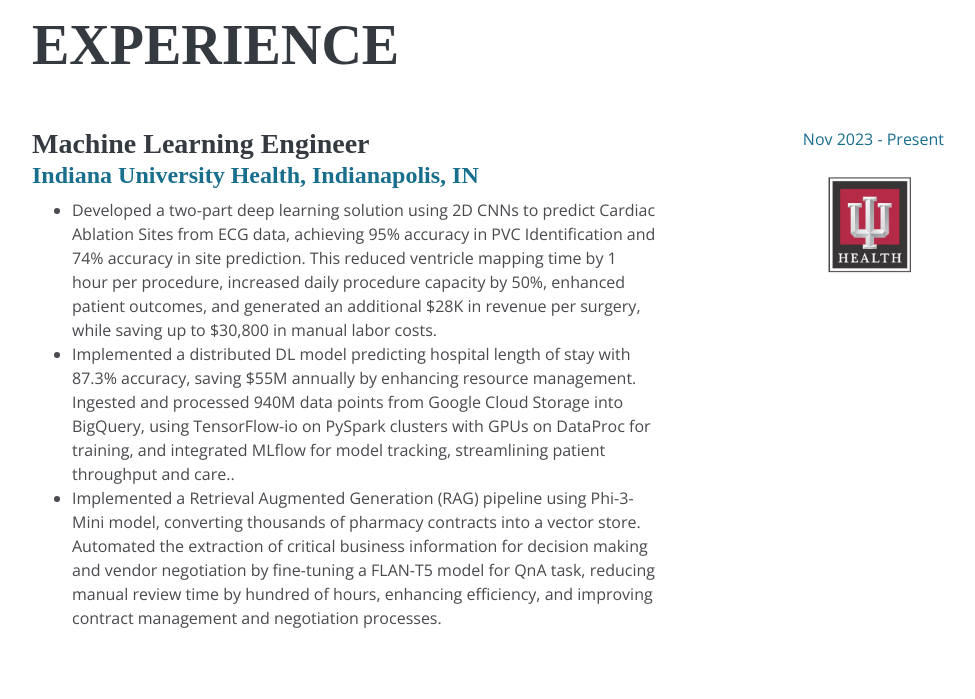
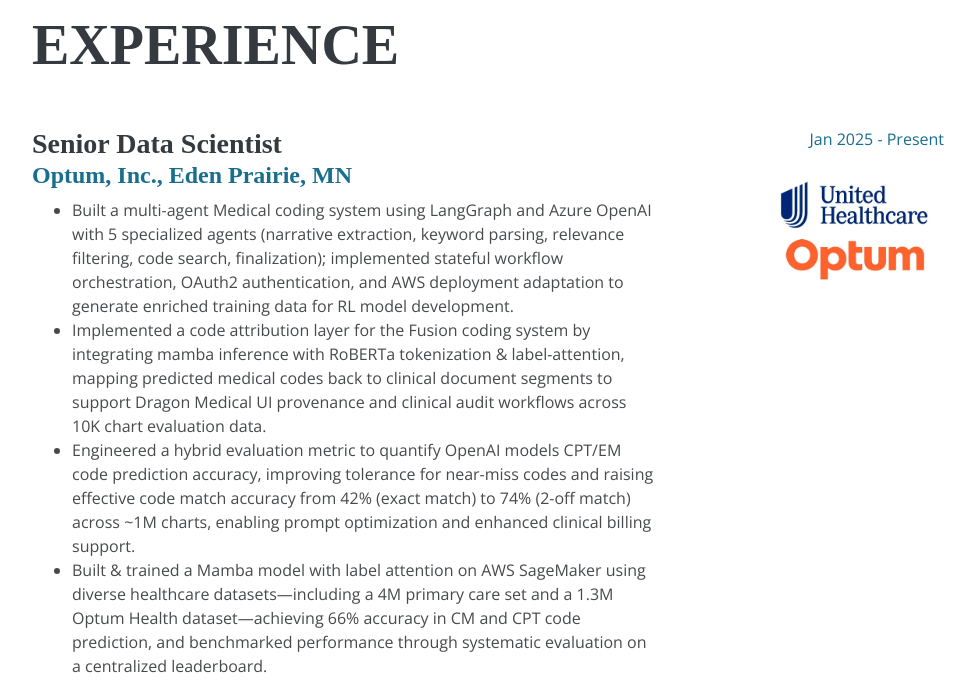
Before and after one commit to leoninekev/leoninekev.github.io, a plain HTML site: page index.html in a window 1280 px wide. Shown: the part 1740-2439 px from the top of the page, without its empty margins (288-1263 px from the left). Drawn offline with nearby package versions, Linux system fonts and the light colour scheme; a web font is replaced by a local one.

Commit message:
Update index.html

```diff
--- a/index.html
+++ b/index.html
@@ -213,7 +213,24 @@
   <div class="my-auto" id="experience-content">
     <h2 class="mb-5">Experience</h2>
 
-    <div class="resume-item d-flex flex-column flex-md-row mb-5">
+	<div class="resume-item d-flex flex-column flex-md-row mb-5">
+      <div class="resume-content mr-auto">
+        <h3 class="mb-0">Senior Data Scientist</h3>
+        <h4><a href="https://www.optum.com/en/">Optum, Inc., Eden Prairie, MN </a></h4>
+        <ul>
+          <li>Built a multi-agent Medical coding system using LangGraph and Azure OpenAI with 5 specialized agents (narrative extraction, keyword parsing, relevance filtering, code search, finalization); implemented stateful workflow orchestration, OAuth2 authentication, and AWS deployment adaptation to generate enriched training data for RL model development.</li>
+          <li>Implemented a code attribution layer for the Fusion coding system by integrating mamba inference with RoBERTa tokenization & label-attention, mapping predicted medical codes back to clinical document segments to support Dragon Medical UI provenance and clinical audit workflows across 10K chart evaluation data.</li>
+          <li>Engineered a hybrid evaluation metric to quantify OpenAI models CPT/EM code prediction accuracy, improving  tolerance for near-miss codes and raising effective code match accuracy from 42% (exact match) to 74% (2-off match) across ~1M charts, enabling prompt optimization and enhanced clinical billing support.</li>
+		  <li>Built & trained a Mamba model with label attention on AWS SageMaker using diverse healthcare datasets—including a 4M primary care set and a 1.3M Optum Health dataset—achieving 66% accuracy in CM and CPT code prediction, and benchmarked performance through systematic evaluation on a centralized leaderboard.</li>
+          </ul>
+      </div>
+      <div class="resume-date text-md-right">
+        <span class="text-primary">Jan 2025 - Present</span> <br>
+        <img src="https://leoninekev.github.io/img/optum.jpeg" style="max-width:250px;padding:5px;max-height:150px"/>
+      </div>
+    </div>
+
+	<div class="resume-item d-flex flex-column flex-md-row mb-5">
       <div class="resume-content mr-auto">
         <h3 class="mb-0">Machine Learning Engineer</h3>
         <h4><a href="https://iuhealth.org/">Indiana University Health, Indianapolis, IN</a></h4>
@@ -225,7 +242,7 @@
           </ul>
       </div>
       <div class="resume-date text-md-right">
-        <span class="text-primary">Nov 2023 - Present</span> <br>
+        <span class="text-primary">Nov 2023 - Dec 2024</span> <br>
         <img src="https://leoninekev.github.io/img/iuh.jpeg" style="max-width:250px;padding:5px;max-height:150px"/>
       </div>
     </div>
@@ -269,7 +286,6 @@
           <div class="resume-content mr-auto">
             <h3 class="mb-0">Data Scientist</h3>
             <h4><a href="https://www.embibe.com/">Embibe, Bangalore, India</a></h4>
-            <!-- <div class="subheading mb-3">Mysuru Consulting Group</div> -->
             <ul>
               <li>Implemented Deep Item Response Theory (D-IRT) <B>data-driven models</B> via <B>scalable deep learning</B> frameworks that
                 gauged latent traits of 8 lakh students & million questions at once dropping annotation efforts by over 90 percent, as measured by the increased efficiency and accuracy of the data analysis, by utilising <B>Neural Architecture Search (NAS)</B> for model search, custom data generators for handling very large datasets, and exporting models to <B>ONNX</B> for <B>model interoperability.</B></li>
@@ -310,7 +326,6 @@
           <div class="resume-content mr-auto">
             <h3 class="mb-0">ML Engineer</h3>
             <h4><a href="https://www.icarusnova.com/">IcarusNova Discovery Pvt Ltd, Bangalore, India</a></h4>
-            <!-- <div class="subheading mb-3">i3systems India Pvt. Ltd.</div> -->
             <li>Collaborated on “diet analysis & moderating diet patterns of underprivileged diabetic patients using Deep learning”:
               <ul>
                 <li>Conceptualized a DL pipeline constituting-- data collection, clustering, training and deployment on cloud as
@@ -653,6 +668,11 @@
 
   <!-- <h3 class="mb-3">Robust NLP Model for Early Diagnosis of Autism Spectrum Disorder</h3> -->
   <!-- <h3 class="mb-3"><a href="https://github.com/ua-ista-457/graduate-project-leoninekev/blob/main/557_time_expression_prediction_grduate_project.ipynb">Detecting all the pieces of time expressions from given text data</a></h3> -->
+  <h3 class="mb-3">Deep Learning for Autism Detection Using Clinical Notes: An Evaluation of Transfer Learning for a Transparent and Black-Box Approach<a href="https://doi.org/10.1016/j.artmed.2025.103318"> [DOI]</a></h3>
+  <p><B> G. Leroy, Prakash Bisht</B>.<br><em>Artificial Intelligence in Medicine, Volume 172, 2026.</em></p>
+      <!-- <p style="margin-left: 10px"> abc</p> -->
+      <br><br>
+
   <h3 class="mb-3">Crowdsourcing with Enhanced Data Quality Assurance: An Efficient Approach to Mitigate Resource Scarcity Challenges in Training Large Language Models for Healthcare<a href="https://arxiv.org/abs/2405.13030"> [DOI]</a></h3>
   <p><B> P. Barai, Prakash Bisht, G. Leroy, J. M. Rothman, S. Lee, J. Andrews, S. A. Rice, A. Ahmed</B>.<br><em>American Medical Informatics Association (AMIA) Summit, Boston, 2024  (Distinguished paper award – data science and AI category)</em></p>
       <!-- <p style="margin-left: 10px"> abc</p> -->
```
